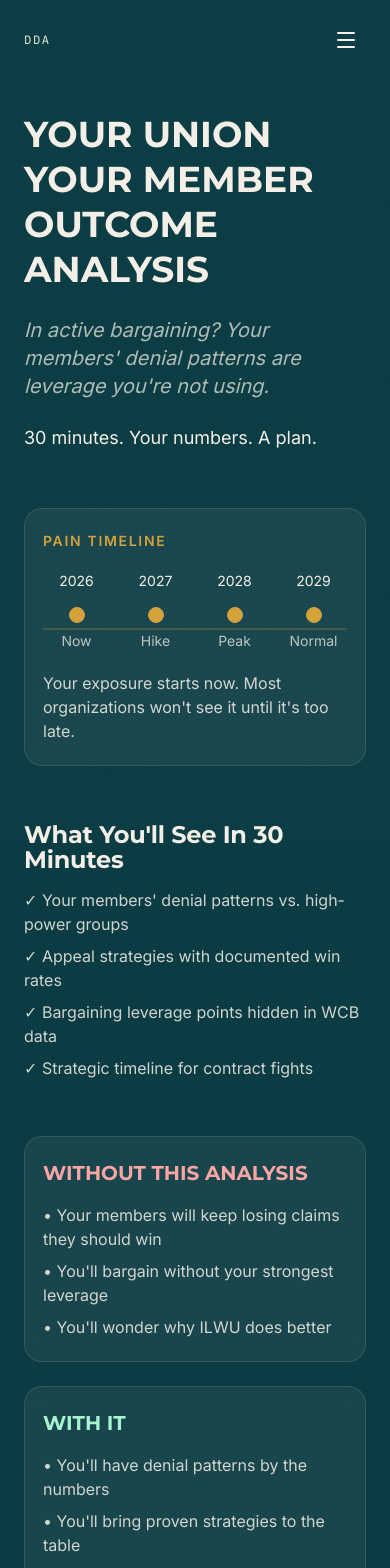
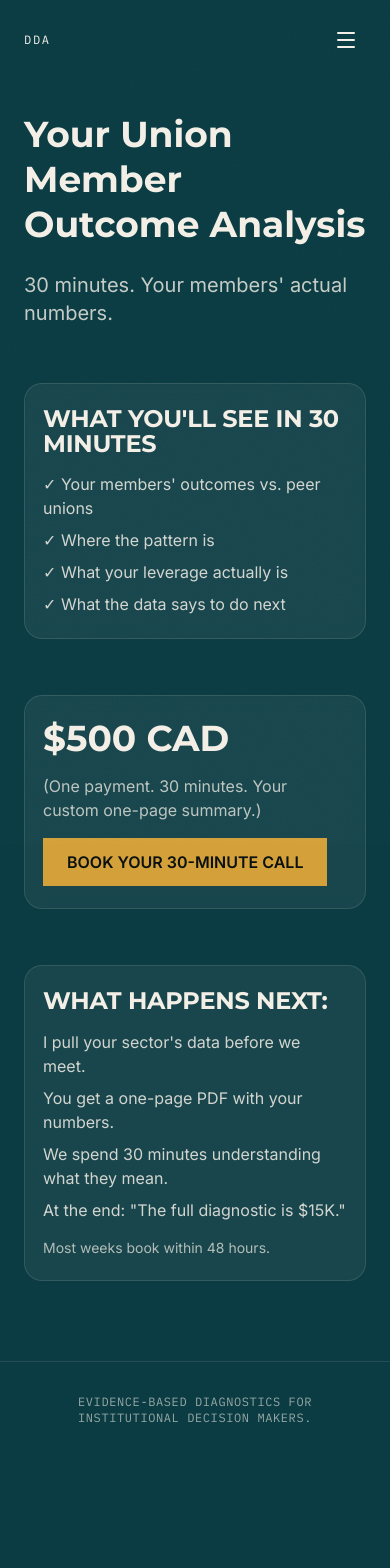
Before and after one commit to davidoyle/DDA, a React (Vite) app: page /consultation/union in a window 390 px wide. Shown: the top 1568 px of the page. After the commit the page ends 1458 px from the top, so only its background shows below. Built offline with nearby package versions, Linux system fonts and the light colour scheme.

Commit message:
Rewrite sector consultation pages with new direct copy

```diff
--- a/src/lib/consultationContent.ts
+++ b/src/lib/consultationContent.ts
@@ -9,14 +9,17 @@ export type SectorKey =
 
 export type SectorContent = {
   label: string;
-  focus: string;
-  heroPain: string;
-  valueBullets: string[];
-  fearWithout: string[];
-  fearWith: string[];
-  credibilityExample: string;
-  painLine: string;
-  deliverables: string[];
+  headline: string;
+  subheadline: string;
+  sectionTitle: string;
+  bullets: string[];
+  priceHeadline: string;
+  priceSubline: string;
+  ctaLabel: string;
+  ctaHref: string;
+  nextStepsTitle: string;
+  nextSteps: string[];
+  closingLine: string;
 };
 
 export const sectorKeys: SectorKey[] = [
@@ -30,269 +33,199 @@ export const sectorKeys: SectorKey[] = [
 ];
 
 export const sectorConfig: Record<SectorKey, SectorContent> = {
+  union: {
+    label: 'Union',
+    headline: 'Your Union Member Outcome Analysis',
+    subheadline: "30 minutes. Your members' actual numbers.",
+    sectionTitle: "What You'll See in 30 Minutes",
+    bullets: [
+      "Your members' outcomes vs. peer unions",
+      'Where the pattern is',
+      'What your leverage actually is',
+      'What the data says to do next',
+    ],
+    priceHeadline: '$500 CAD',
+    priceSubline: '(One payment. 30 minutes. Your custom one-page summary.)',
+    ctaLabel: 'BOOK YOUR 30-MINUTE CALL',
+    ctaHref: 'https://calendly.com/username/30-minute-exposure-analysis',
+    nextStepsTitle: 'What Happens Next:',
+    nextSteps: [
+      "I pull your sector's data before we meet.",
+      'You get a one-page PDF with your numbers.',
+      'We spend 30 minutes understanding what they mean.',
+      'At the end: "The full diagnostic is $15K."',
+    ],
+    closingLine: 'Most weeks book within 48 hours.',
+  },
   municipality: {
     label: 'Municipality',
-    focus: 'Your WorkSafeBC Exposure Analysis',
-    heroPain:
-      'Finalizing your budget this week? The provincial deficit is $11.2B. Your WCB premiums are about to fill that gap.',
-    valueBullets: [
-      'Your exact repricing exposure ($X by 2027-2029)',
-      'Year-by-year budget impact (with/without action)',
-      "Peer municipality comparison (who's prepared)",
-      'Mitigation strategies that work now',
+    headline: 'Your Municipal Cost Trajectory',
+    subheadline: '30 minutes. The numbers for your next budget cycle.',
+    sectionTitle: "What You'll See in 30 Minutes",
+    bullets: [
+      'Your actual cost trajectory (next 3-5 years)',
+      'Which costs are hiding',
+      'When the pressure comes',
+      'How peer municipalities are planning',
     ],
-    fearWithout: [
-      "You'll budget based on 2026 rates—and get hit in 2027",
-      "You'll explain to council why you missed it",
-      "You'll cut services to cover unexpected premiums",
+    priceHeadline: '$500 CAD',
+    priceSubline: '(One payment. 30 minutes. Your custom one-page summary.)',
+    ctaLabel: 'BOOK YOUR 30-MINUTE CALL',
+    ctaHref: 'https://calendly.com/username/30-minute-exposure-analysis',
+    nextStepsTitle: 'What Happens Next:',
+    nextSteps: [
+      "I pull your municipality's data before we meet.",
+      'You get a one-page PDF with your cost trajectory.',
+      'We spend 30 minutes on what it means.',
+      'At the end: "The full diagnostic is $15K."',
     ],
-    fearWith: [
-      "You'll know exactly when and how much",
-      "You'll have a plan before the first increase",
-      "You'll be the finance director who saw it coming",
-    ],
-    credibilityExample:
-      'Currently advising 3 BC municipalities on 2027-2029 repricing',
-    painLine:
-      'Finalizing your budget this week? The provincial deficit is $11.2B. Your WCB premiums are about to fill that gap.',
-    deliverables: [
-      'Your exact repricing exposure by year',
-      "Peer comparison: who's prepared, who isn't",
-      'Budget impact scenarios (2026-2029)',
-      'Action steps for budget submission',
-      'One-page PDF summary with your numbers',
-    ],
-  },
-  union: {
-    label: 'Union',
-    focus: 'Your Member Outcome Analysis',
-    heroPain:
-      "In active bargaining? Your members' denial patterns are leverage you're not using.",
-    valueBullets: [
-      "Your members' denial patterns vs. high-power groups",
-      'Appeal strategies with documented win rates',
-      'Bargaining leverage points hidden in WCB data',
-      'Strategic timeline for contract fights',
-    ],
-    fearWithout: [
-      "Your members will keep losing claims they should win",
-      "You'll bargain without your strongest leverage",
-      "You'll wonder why ILWU does better",
-    ],
-    fearWith: [
-      "You'll have denial patterns by the numbers",
-      "You'll bring proven strategies to the table",
-      "You'll deliver what members actually need",
-    ],
-    credibilityExample:
-      'Union members currently outperforming non-union by 15% using these methods',
-    painLine:
-      "In active bargaining? Your members' denial patterns are leverage you're not using.",
-    deliverables: [
-      "Your members' denial rates vs. high-power groups",
-      'WCAT precedent database for your sector',
-      'Appeal strategies that win (by diagnosis)',
-      'Bargaining leverage briefing',
-      'One-page PDF summary with your numbers',
-    ],
+    closingLine: 'Most weeks book within 48 hours.',
   },
   contractor: {
     label: 'Contractor',
-    focus: 'Your Risk Exposure Analysis',
-    heroPain:
-      'Margins down 4%. Tariffs up. The last thing you need is a fine you could have prevented.',
-    valueBullets: [
-      'Your 5-year violation pattern (what WCB sees)',
-      'Site-specific risk assessment by project type',
-      "Comparable contractor benchmarks (who's getting fined)",
-      'Compliance roadmap before your next inspection',
+    headline: 'Your Contractor Risk Analysis',
+    subheadline: "30 minutes. Your exposure. What's actually vulnerable.",
+    sectionTitle: "What You'll See in 30 Minutes",
+    bullets: [
+      'Your violation pattern (what keeps repeating)',
+      "Your sector's actual viability",
+      'Which work types sustain',
+      'What needs to change',
     ],
-    fearWithout: [
-      "You'll keep getting fines you don't see coming",
-      'Your margins will bleed from avoidable penalties',
-      'Your safety director will always be reactive',
+    priceHeadline: '$500 CAD',
+    priceSubline: '(One payment. 30 minutes. Your custom one-page summary.)',
+    ctaLabel: 'BOOK YOUR 30-MINUTE CALL',
+    ctaHref: 'https://calendly.com/username/30-minute-exposure-analysis',
+    nextStepsTitle: 'What Happens Next:',
+    nextSteps: [
+      "I pull your company's violation history before we meet.",
+      'You get a one-page PDF with your exposure patterns.',
+      'We spend 30 minutes on what it means.',
+      'At the end: "The full diagnostic is $15K."',
     ],
-    fearWith: [
-      "You'll know your pattern before WCB does",
-      "You'll fix problems before inspections",
-      "You'll protect your margins and your reputation",
-    ],
-    credibilityExample:
-      'Contractors using this analysis have reduced fines by an average of 40%',
-    painLine:
-      'Margins down 4%. Tariffs up. The last thing you need is a fine you could have prevented.',
-    deliverables: [
-      'Your 5-year violation pattern analysis',
-      'Site-specific risk framework',
-      'Comparable contractor benchmarks',
-      'Compliance roadmap',
-      'One-page PDF summary with your numbers',
-    ],
+    closingLine: 'Most weeks book within 48 hours.',
   },
   'law-firm': {
     label: 'Law Firm',
-    focus: 'Your Litigation Support Package',
-    heroPain:
-      'Gig worker review deadline: March 31. Your clients need submissions. You need data.',
-    valueBullets: [
-      'WCAT precedent database for your case type',
-      'Evidentiary framework with 48 pages of analysis',
-      'Expert witness referral network (vetted)',
-      'Appeal strategy briefing by diagnosis',
+    headline: 'Your Litigation Evidence Strategy',
+    subheadline: '30 minutes. Your case framework. Where you have leverage.',
+    sectionTitle: "What You'll See in 30 Minutes",
+    bullets: [
+      "Your case's evidentiary framework",
+      'Where institutional precedent supports you',
+      'What expert witnesses can actually testify to',
+      'Where your leverage is strongest',
     ],
-    fearWithout: [
-      "You'll burn 100+ billable hours on research",
-      "You'll miss precedents that could win cases",
-      "Your clients will wonder why it's taking so long",
+    priceHeadline: '$500 CAD',
+    priceSubline: '(One payment. 30 minutes. Your custom one-page summary.)',
+    ctaLabel: 'BOOK YOUR 30-MINUTE CALL',
+    ctaHref: 'https://calendly.com/username/30-minute-exposure-analysis',
+    nextStepsTitle: 'What Happens Next:',
+    nextSteps: [
+      'I review your case brief before we meet.',
+      'You get a one-page PDF with your evidence strategy.',
+      'We spend 30 minutes mapping next steps.',
+      'At the end: "The full package is $12K-$25K."',
     ],
-    fearWith: [
-      "You'll have 48 pages of ready-to-use evidence",
-      "You'll cite precedents your opponents missed",
-      "You'll win cases faster and bill smarter",
-    ],
-    credibilityExample:
-      'Now supporting 2 constitutional challenges to WCB structure',
-    painLine:
-      'Gig worker review deadline: March 31. Your clients need submissions. You need data.',
-    deliverables: [
-      '48-page evidentiary synthesis',
-      'WCAT precedent database',
-      'Expert witness referral network',
-      'Appeal strategy briefing',
-      'One-page PDF summary with your numbers',
-    ],
+    closingLine: 'Most weeks book within 48 hours of email send.',
   },
   association: {
-    label: 'Association',
-    focus: 'Your Member Value Analysis',
-    heroPain:
-      '44% of small businesses are dissatisfied with government response. Your members are among them.',
-    valueBullets: [
-      'Your member ROI score (actual vs. perceived)',
-      'Priority alignment: what members need vs. what you deliver',
-      'Advocacy effectiveness index by issue',
-      'Retention strategy based on member pain',
+    label: 'Industry Association',
+    headline: 'Your Member Value & Advocacy Analysis',
+    subheadline: "30 minutes. What's working. What members actually need.",
+    sectionTitle: "What You'll See in 30 Minutes",
+    bullets: [
+      'What members actually value',
+      'Where your advocacy moves the needle',
+      'Why members leave (the real reasons)',
+      'What the next 12 months should focus on',
     ],
-    fearWithout: [
-      'Your members will question their dues',
-      "Your advocacy will miss the real pain points",
-      'Your retention will keep sliding',
+    priceHeadline: '$500 CAD',
+    priceSubline: '(One payment. 30 minutes. Your custom one-page summary.)',
+    ctaLabel: 'BOOK YOUR 30-MINUTE CALL',
+    ctaHref: 'https://calendly.com/username/30-minute-exposure-analysis',
+    nextStepsTitle: 'What Happens Next:',
+    nextSteps: [
+      'I analyze your member feedback and advocacy record before we meet.',
+      'You get a one-page PDF with your effectiveness assessment.',
+      'We spend 30 minutes discussing what to do.',
+      'At the end: "The full audit is $15K."',
     ],
-    fearWith: [
-      "You'll prove your value with data",
-      "You'll align priorities with member needs",
-      "You'll give members reasons to stay",
-    ],
-    credibilityExample:
-      'Association members using this data have increased retention 12%',
-    painLine:
-      '44% of small businesses are dissatisfied with government response. Your members are among them.',
-    deliverables: [
-      'Your member ROI score',
-      'Priority alignment analysis',
-      'Advocacy effectiveness index',
-      'Retention strategy',
-      'One-page PDF summary with your numbers',
-    ],
+    closingLine: 'Most weeks book within 48 hours.',
   },
   journalist: {
     label: 'Journalist',
-    focus: 'Your Investigation Package',
-    heroPain:
-      'Tumbler Ridge. Opioid deaths. Budget cuts. You have deadlines. I have sources.',
-    valueBullets: [
-      'Fully sourced investigation (ready to publish)',
-      'Data visualizations + graphics package',
-      'Expert interview list with contact info',
-      'Background briefing with 10+ primary sources',
+    headline: 'Your Investigation Package',
+    subheadline: 'Free first story. Fully sourced. Ready to publish.',
+    sectionTitle: "What You'll Get",
+    bullets: [
+      'One fully researched investigation',
+      'Data visualizations (already built)',
+      'Expert interview list (with background)',
+      'All source documentation',
     ],
-    fearWithout: [
-      "You'll chase stories without the evidence",
-      "You'll miss deadlines hunting sources",
-      "Your competitors will break it first",
+    priceHeadline: 'FIRST INVESTIGATION: FREE',
+    priceSubline: '(Complete. Sourced. Ready. Your byline.)',
+    ctaLabel: 'CLAIM YOUR FREE INVESTIGATION',
+    ctaHref: 'mailto:hello@dda.example?subject=Claim%20my%20free%20investigation',
+    nextStepsTitle: 'What Happens Next:',
+    nextSteps: [
+      'Email me to claim your investigation.',
+      'I send you the complete research package within 24 hours.',
+      'You publish it under your byline.',
+      'At the end: "I have 9 more investigations ready. Full package is $2K."',
     ],
-    fearWith: [
-      "You'll have a finished investigation",
-      "You'll name sources and cite data",
-      "You'll publish while others scramble",
-    ],
-    credibilityExample:
-      'Methodology has informed coverage in [placeholder outlets]',
-    painLine:
-      'Tumbler Ridge. Opioid deaths. Budget cuts. You have deadlines. I have sources.',
-    deliverables: [
-      'Fully sourced investigation (ready to publish)',
-      'Data visualizations + graphics',
-      'Expert interview list',
-      'Background briefing',
-      'One-page PDF summary with key findings',
-    ],
+    closingLine: 'Most claims redeemed within 48 hours.',
   },
   'small-business': {
-    label: 'Small Business',
-    focus: 'Your Survival Analysis',
-    heroPain:
-      "44% of small businesses say government isn't helping. Here's what they're not telling you.",
-    valueBullets: [
-      "Your actual regulatory burden (not CFIB's version)",
-      'Cost-saving checklist by category',
-      "CFIB cancellation template (what they're not doing)",
-      '90-day survival plan with specific steps',
+    label: 'Small Business Owner',
+    headline: 'Your Business Survival Strategy',
+    subheadline: '30 minutes. What you can control. How to survive.',
+    sectionTitle: "What You'll See in 30 Minutes",
+    bullets: [
+      "What's actually destroying your margins",
+      "What you can control (and what you can't)",
+      'Where you have real leverage',
+      'One concrete action this week',
     ],
-    fearWithout: [
-      "You'll keep paying for things that don't help",
-      'Your margins will keep shrinking',
-      "You'll wonder why everyone else is surviving",
+    priceHeadline: '$500 CAD',
+    priceSubline: '(One payment. 30 minutes. Your custom one-page action plan.)',
+    ctaLabel: 'BOOK YOUR 30-MINUTE CALL',
+    ctaHref: 'https://calendly.com/username/30-minute-exposure-analysis',
+    nextStepsTitle: 'What Happens Next:',
+    nextSteps: [
+      "I pull your sector's data before we meet.",
+      'You get a one-page PDF with your cost breakdown and priorities.',
+      'We spend 30 minutes on your action plan.',
+      'At the end: "The full analysis is $2.5K."',
     ],
-    fearWith: [
-      "You'll cut costs that aren't serving you",
-      "You'll have a 90-day survival plan",
-      "You'll stop paying for useless memberships",
-    ],
-    credibilityExample:
-      'Small businesses using this approach report 22% reduction in compliance costs',
-    painLine:
-      "44% of small businesses say government isn't helping. Here's what they're not telling you.",
-    deliverables: [
-      'Your regulatory burden analysis',
-      'Cost-saving checklist by category',
-      'CFIB cancellation template',
-      '90-day survival plan',
-      'One-page PDF summary with your numbers',
-    ],
+    closingLine: 'Most weeks book within 48 hours.',
   },
 };
 
 export const defaultContent: SectorContent = {
-  label: 'Institutional',
-  focus: 'Exposure Analysis',
-  heroPain: "Based on today's headlines, your sector is exposed.",
-  valueBullets: [
-    'Sector-specific exposure analysis',
-    'Year-by-year risk and cost implications',
-    'Comparable benchmarks for your peer group',
-    'Action roadmap to reduce avoidable losses',
+  label: 'Institution',
+  headline: 'Your Institutional Analysis',
+  subheadline: '30 minutes. Your numbers. Your next move.',
+  sectionTitle: "What You'll See in 30 Minutes",
+  bullets: [
+    'Your key exposure points',
+    'Where pressure is coming from',
+    'What actions create leverage',
+    'What to do next',
   ],
-  fearWithout: [
-    "You'll react after the damage is done",
-    "You'll justify surprises you could have prevented",
-    "You'll lose time, margin, or leverage",
+  priceHeadline: '$500 CAD',
+  priceSubline: '(One payment. 30 minutes. Your custom one-page summary.)',
+  ctaLabel: 'BOOK YOUR 30-MINUTE CALL',
+  ctaHref: 'https://calendly.com/username/30-minute-exposure-analysis',
+  nextStepsTitle: 'What Happens Next:',
+  nextSteps: [
+    'I pull your data before we meet.',
+    'You get a one-page PDF with your numbers.',
+    'We spend 30 minutes understanding what they mean.',
+    'At the end: "The full diagnostic is available."',
   ],
-  fearWith: [
-    "You'll know where pressure is building",
-    "You'll have a plan tied to your numbers",
-    "You'll move before the next shock hits",
-  ],
-  credibilityExample:
-    'Forensic institutional analysis tailored to your sector and timeline',
-  painLine: "Based on today's headlines, your sector is exposed.",
-  deliverables: [
-    'Sector-specific exposure breakdown',
-    'Comparative benchmark snapshot',
-    'Priority intervention roadmap',
-    '30-minute strategy call with next steps',
-    'One-page PDF summary with your numbers',
-  ],
+  closingLine: 'Most weeks book within 48 hours.',
 };
 
 export const sectorQuestions: Record<SectorKey, string[]> = {
--- a/src/pages/ConsultationLandingPage.tsx
+++ b/src/pages/ConsultationLandingPage.tsx
@@ -1,16 +1,8 @@
-import { Link } from 'react-router-dom';
 import { defaultContent, sectorConfig, type SectorKey } from '../lib/consultationContent';
 
 type ConsultationLandingPageProps = {
   sector?: SectorKey;
 };
-
-const credibilityPoints = [
-  '$1.7B in annual systemic costs',
-  '129,786 missing claims',
-  'WorkSafeBC Institutional Analysis',
-  '6 economic models now cited in constitutional challenge prep',
-];
 
 const ConsultationLandingPage = ({ sector }: ConsultationLandingPageProps) => {
   const content = sector ? sectorConfig[sector] : defaultContent;
@@ -18,42 +10,14 @@ const ConsultationLandingPage = ({ sector }: ConsultationLandingPageProps) => {
   return (
     <div className="pt-28 pb-20 px-6 lg:px-[8vw] space-y-14">
       <section className="space-y-6 max-w-5xl">
-        <h1 className="font-heading text-4xl md:text-5xl font-bold uppercase leading-tight">
-          Your {content.label} {content.focus}
-        </h1>
-        <p className="text-xl md:text-2xl italic text-[#F3EFE6]/70">{content.heroPain}</p>
-        <p className="text-lg">30 minutes. Your numbers. A plan.</p>
+        <h1 className="font-heading text-4xl md:text-5xl font-bold leading-tight">{content.headline}</h1>
+        <p className="text-xl md:text-2xl text-[#F3EFE6]/80">{content.subheadline}</p>
       </section>
 
-      <section className="card max-w-5xl">
-        <p className="font-semibold tracking-[0.12em] text-sm uppercase text-[#D4A03A]">Pain Timeline</p>
-        <div className="mt-5 grid grid-cols-4 gap-3 text-center text-sm md:text-base">
-          {['2026', '2027', '2028', '2029'].map((year) => (
-            <span key={year}>{year}</span>
-          ))}
-        </div>
-
-        <div className="relative mt-4">
-          <div className="absolute left-0 right-0 top-1/2 h-px -translate-y-1/2 bg-[#D4A03A]/45" />
-          <div className="relative grid grid-cols-4 gap-3 text-center">
-            {['Now', 'Hike', 'Peak', 'Normal'].map((stage) => (
-              <div key={stage} className="space-y-2">
-                <div className="mx-auto h-4 w-4 rounded-full border border-[#D4A03A] bg-[#D4A03A]" />
-                <span className="block text-sm text-[#F3EFE6]/75">{stage}</span>
-              </div>
-            ))}
-          </div>
-        </div>
-
-        <p className="mt-5 text-[#F3EFE6]/85">
-          Your exposure starts now. Most organizations won&apos;t see it until it&apos;s too late.
-        </p>
-      </section>
-
-      <section className="space-y-4 max-w-5xl">
-        <h2 className="headline-md">What You&apos;ll See In 30 Minutes</h2>
+      <section className="card max-w-5xl space-y-4">
+        <h2 className="headline-md uppercase">{content.sectionTitle}</h2>
         <ul className="space-y-2">
-          {content.valueBullets.map((item) => (
+          {content.bullets.map((item) => (
             <li key={item} className="text-[#F3EFE6]/85">
               ✓ {item}
             </li>
@@ -61,78 +25,27 @@ const ConsultationLandingPage = ({ sector }: ConsultationLandingPageProps) => {
         </ul>
       </section>
 
-      <section className="grid gap-6 md:grid-cols-2 max-w-5xl">
-        <article className="card border border-red-400/40 bg-red-950/20">
-          <h3 className="font-heading text-xl uppercase text-red-300">Without This Analysis</h3>
-          <ul className="mt-4 space-y-2 text-[#F3EFE6]/85">
-            {content.fearWithout.map((item) => (
-              <li key={item}>• {item}</li>
-            ))}
-          </ul>
-        </article>
-        <article className="card border border-emerald-300/40 bg-emerald-950/20">
-          <h3 className="font-heading text-xl uppercase text-emerald-200">With It</h3>
-          <ul className="mt-4 space-y-2 text-[#F3EFE6]/85">
-            {content.fearWith.map((item) => (
-              <li key={item}>• {item}</li>
-            ))}
-          </ul>
-        </article>
-      </section>
-
       <section className="card max-w-5xl space-y-4">
-        <h2 className="headline-md">The Same Methodology Used For</h2>
-        <ul className="space-y-2 text-[#F3EFE6]/85">
-          {credibilityPoints.map((point) => (
-            <li key={point}>• {point}</li>
-          ))}
-        </ul>
-        <p className="text-[#D4A03A]">{content.credibilityExample}</p>
-        <p className="text-[#F3EFE6]/60 text-sm">Featured in: [placeholder]</p>
-      </section>
-
-      <section className="max-w-5xl">
-        <p className="text-xl md:text-2xl italic text-[#F3EFE6]/75">{content.painLine}</p>
-      </section>
-
-      <section className="card max-w-5xl space-y-4">
-        <p className="font-heading text-4xl font-bold">$500 CAD</p>
-        <p className="text-[#F3EFE6]/75">(One payment. No subscriptions.)</p>
-        <p className="text-[#F3EFE6]/85">Only 10 consultations available this month.</p>
+        <p className="font-heading text-4xl font-bold">{content.priceHeadline}</p>
+        <p className="text-[#F3EFE6]/75">{content.priceSubline}</p>
         <a
-          href="https://calendly.com/username/30-minute-exposure-analysis"
+          href={content.ctaHref}
           target="_blank"
           rel="noreferrer"
           className="inline-flex items-center justify-center rounded-md bg-[#D4A03A] px-6 py-3 font-semibold text-[#0B1110] hover:bg-[#e3b14f] transition-colors"
         >
-          BOOK YOUR 30-MINUTE CALL
+          {content.ctaLabel}
         </a>
-        <p className="text-sm text-[#F3EFE6]/65">Most weeks book within 48 hours of email send.</p>
-        <Link
-          to={sector ? `/booking-confirmation/${sector}` : '/booking-confirmation'}
-          className="inline-block text-sm underline text-[#D4A03A]"
-        >
-          Preview post-booking page
-        </Link>
       </section>
 
-      <section className="space-y-4 max-w-5xl">
-        <h2 className="headline-md">What You&apos;ll Get</h2>
+      <section className="card max-w-5xl space-y-4">
+        <h2 className="headline-md uppercase">{content.nextStepsTitle}</h2>
         <ul className="space-y-2 text-[#F3EFE6]/85">
-          {content.deliverables.map((item) => (
-            <li key={item}>• {item}</li>
+          {content.nextSteps.map((step) => (
+            <li key={step}>{step}</li>
           ))}
         </ul>
-
-        <div className="rounded-xl border border-[#F3EFE6]/20 bg-[#F3EFE6]/5 p-5 h-28 md:h-[120px] relative overflow-hidden">
-          <p className="font-semibold tracking-[0.08em] text-xs uppercase text-[#F3EFE6]/70">Sample - Confidential</p>
-          <div className="mt-3 space-y-2 blur-[1px]">
-            <div className="h-2 bg-[#F3EFE6]/20 rounded" />
-            <div className="h-2 bg-[#F3EFE6]/25 rounded w-10/12" />
-            <div className="h-2 bg-[#F3EFE6]/15 rounded w-8/12" />
-            <div className="h-2 bg-[#F3EFE6]/20 rounded w-11/12" />
-          </div>
-        </div>
+        <p className="text-sm text-[#F3EFE6]/70">{content.closingLine}</p>
       </section>
     </div>
   );
--- a/src/pages/ServicesPage.tsx
+++ b/src/pages/ServicesPage.tsx
@@ -105,7 +105,7 @@ const ServicesPage = () => {
               className="card hover:border-[#D4A03A]/60 transition-colors"
             >
               <p className="font-semibold">{sectorConfig[sector].label}</p>
-              <p className="text-sm text-[#F3EFE6]/70">{sectorConfig[sector].focus}</p>
+              <p className="text-sm text-[#F3EFE6]/70">{sectorConfig[sector].headline}</p>
             </Link>
           ))}
         </div>
```
